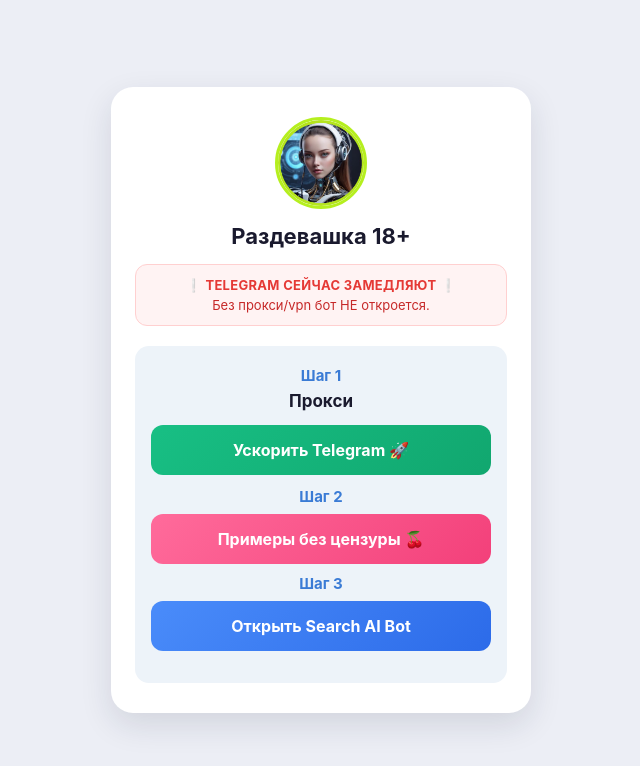
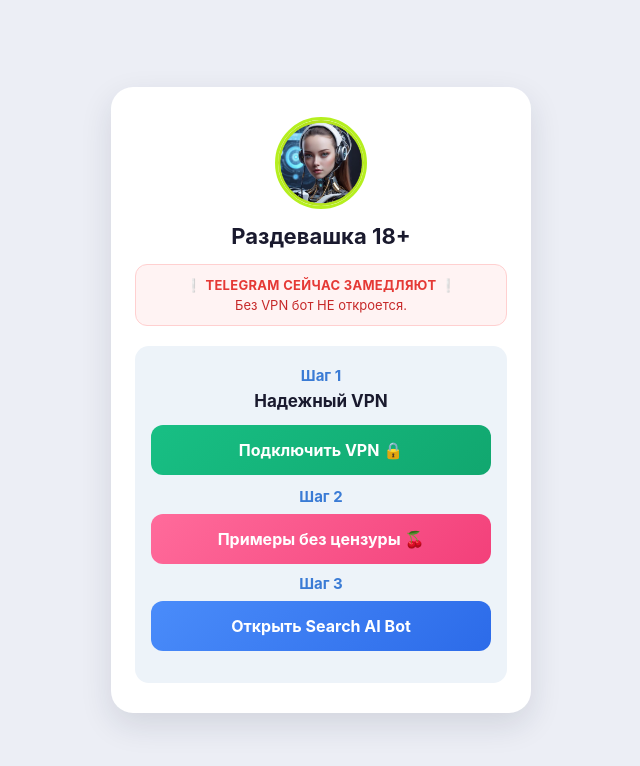
Before and after one commit to boy18118/searchaibot, a plain HTML site: page index.html in a window 1280 px wide. Shown: the whole page, without its empty margins (319-959 px from the left). Drawn offline with Linux system fonts and the light colour scheme.

Commit message:
Update index.html

```diff
--- a/index.html
+++ b/index.html
@@ -143,19 +143,19 @@
 
     <div class="warning">
       <div class="warning-title"><span>❕</span> TELEGRAM СЕЙЧАС ЗАМЕДЛЯЮТ <span>❕</span></div>
-      <div class="warning-sub">Без прокси/vpn бот НЕ откроется.</div>
+      <div class="warning-sub">Без VPN бот НЕ откроется.</div>
     </div>
 
     <section class="panel">
-      <div class="step">Шаг 1</div>
-      <div class="subtitle">Прокси</div>
+     <div class="step">Шаг 1</div>
+<div class="subtitle">Надежный VPN</div>
 
-      <a
-        class="btn btn-proxy"
-        href="tg://proxy?server=155.212.225.249&port=443&secret=208a96d9f181e2b571378130cb75dead"
-      >
-        Ускорить Telegram 🚀
-      </a>
+<a
+    class="btn btn-proxy"
+    href="tg://resolve?domain=Kovalenkovpn_bot&start=Andrey24689"
+>
+    Подключить VPN 🔒
+</a>
 
       <div class="step-mini">Шаг 2</div>
 
```
